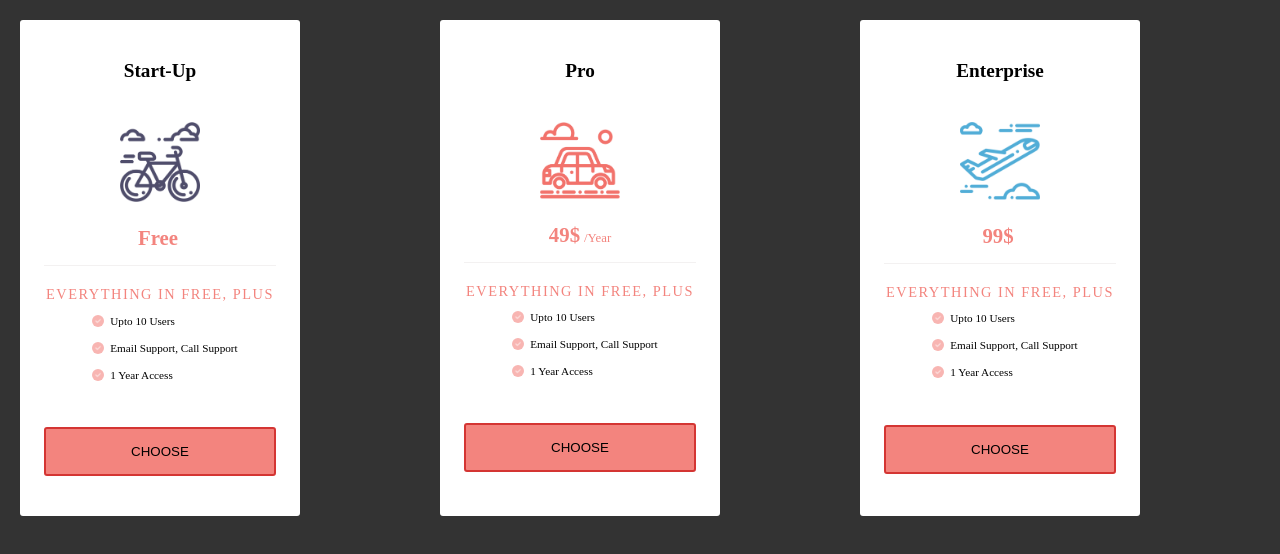
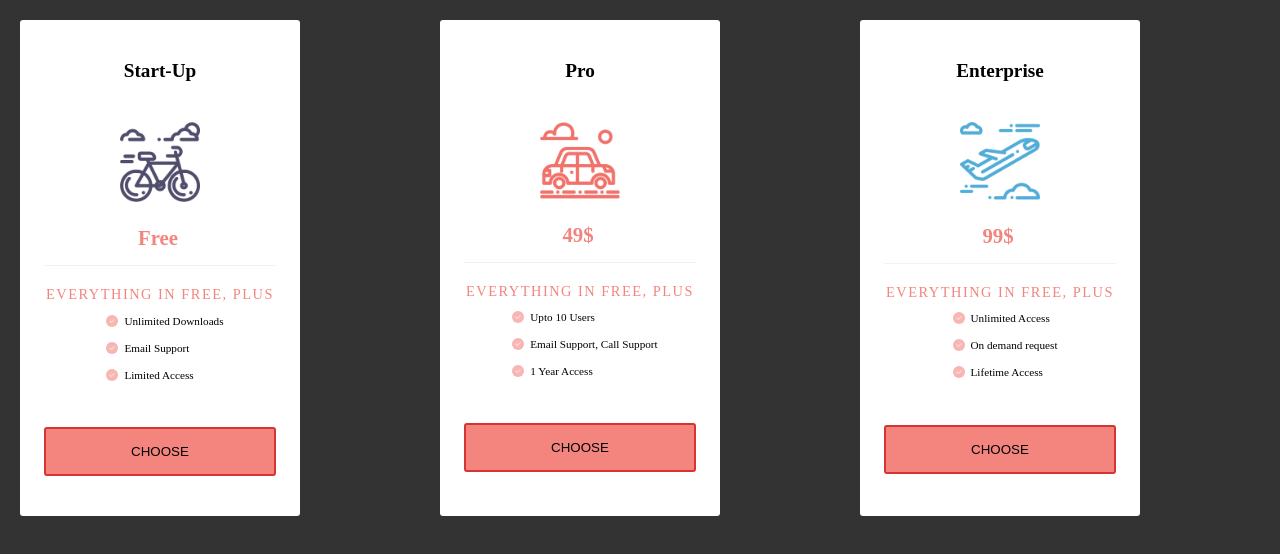
Before and after one commit to dillionmegida/react-course, a React (Vite) app: page / in a window 1280 px wide. Shown: the top 554 px of the page. Built offline with nearby package versions, Linux system fonts and the light colour scheme.

Commit message:
improve project with rendering lists

```diff
--- a/src/App.jsx
+++ b/src/App.jsx
@@ -1,28 +1,70 @@
 import PricingCard from "./components/PricingCard/PricingCard"
-import styles from './App.module.css'
+import styles from "./App.module.css"
+
+// const arr = [1,2,3,4]
+// const newArr = arr.filter(num => num !== 1)
+// // [2,3,4]
 
 function App() {
+  const cards = [
+    {
+      label: "Start-Up",
+      price: "Free",
+      image: "/images/bike.png",
+      imageAlt: "Moving bicycle with clouds",
+      benefits: [
+        "Unlimited Downloads",
+        "Email Support",
+        "Limited Access",
+      ],
+    },
+    {
+      label: "Pro",
+      price: "49$",
+      duration: "/Year",
+      image: "/images/car.png",
+      imageAlt: "Moving car with clouds",
+      benefits: [
+        "Upto 10 Users",
+        "Email Support, Call Support",
+        "1 Year Access",
+      ],
+    },
+    {
+      label: "Enterprise",
+      price: "99$",
+      image: "/images/plane.png",
+      imageAlt: "Flying plane with clouds",
+      benefits: [
+        "Unlimited Access",
+        "On demand request",
+        "Lifetime Access",
+      ],
+    },
+  ]
+
   return (
     <div className={styles.prices}>
-      <PricingCard
-        label="Start-Up"
-        price="Free"
-        image="/images/bike.png"
-        imageAlt="Moving bicycle with clouds"
-      />
-      <PricingCard
-        label="Pro"
-        price="49$"
-        duration="/Year"
-        image="/images/car.png"
-        imageAlt="Moving car with clouds"
-      />
-      <PricingCard
-        label="Enterprise"
-        price="99$"
-        image="/images/plane.png"
-        imageAlt="Flying plane with clouds"
-      />
+      {/* {[
+        { id: "hello", value: "Hello" },
+        { id: "hi", value: "Hi how are you" },
+        { id: "num1", value: 6 },
+        { id: "num2", value: 9 },
+      ].map(item => {
+        return <p key={item.id}>{item.value}</p>
+      })} */}
+      {cards.map(card => {
+        return (
+          <PricingCard
+            key={card.label}
+            label={card.label}
+            price={card.price}
+            image={card.image}
+            imageAlt={card.imageAlt}
+            benefits={card.benefits}
+          />
+        )
+      })}
     </div>
   )
 }
--- a/src/components/PricingCard/PricingCard.jsx
+++ b/src/components/PricingCard/PricingCard.jsx
@@ -6,6 +6,7 @@ export default function PricingCard({
   duration = "",
   image,
   imageAlt,
+  benefits
 }) {
   return (
     <div className={styles.card}>
@@ -15,14 +16,21 @@ export default function PricingCard({
           <img src={image} alt={imageAlt} />
         </div>
         <div className={styles["card__price-label"]}>
-            <span className={styles["card__price-figure"]}>{price}</span>
-            <span className={styles["card__price-duration"]}>{duration}</span>
+          <span className={styles["card__price-figure"]}>
+            {price}
+          </span>
+          <span className={styles["card__price-duration"]}>
+            {duration}
+          </span>
         </div>
         <span className={styles["card__benefits-label"]}>
           Everything in Free, Plus
         </span>
         <ul className={styles.card__benefits}>
+          {benefits.map(benefit => {
+            return (
               <li
+                key={benefit}
                 className={`${styles.card__benefit} center-horizontal`}
               >
                 <img
@@ -30,28 +38,10 @@ export default function PricingCard({
                   alt=""
                   className={styles["card__benefit-icon"]}
                 />
-            Upto 10 Users
+                {benefit}
               </li>
-          <li
-            className={`${styles.card__benefit} center-horizontal`}
-          >
-            <img
-              src="/icons/check.png"
-              alt=""
-              className={styles["card__benefit-icon"]}
-            />
-            Email Support, Call Support
-          </li>
-          <li
-            className={`${styles.card__benefit} center-horizontal`}
-          >
-            <img
-              src="/icons/check.png"
-              alt=""
-              className={styles["card__benefit-icon"]}
-            />
-            1 Year Access
-          </li>
+            )
+          })}
         </ul>
         <button className={styles.card__button}>Choose</button>
       </div>
```
Lines whose indentation alone changed are shown as unchanged.
